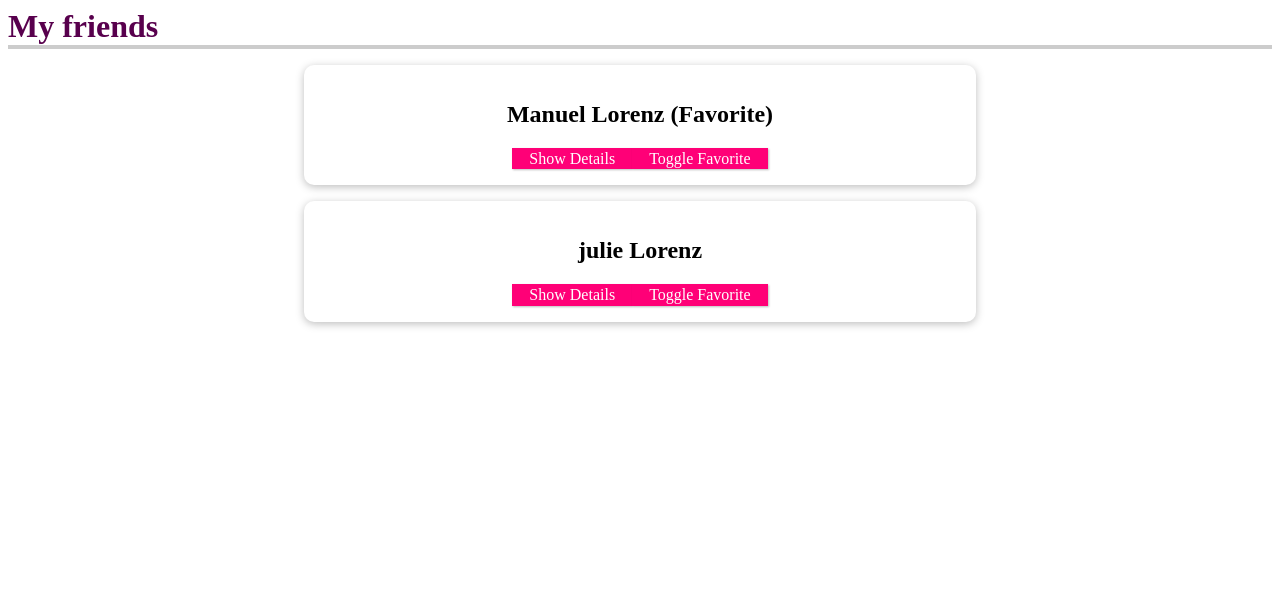
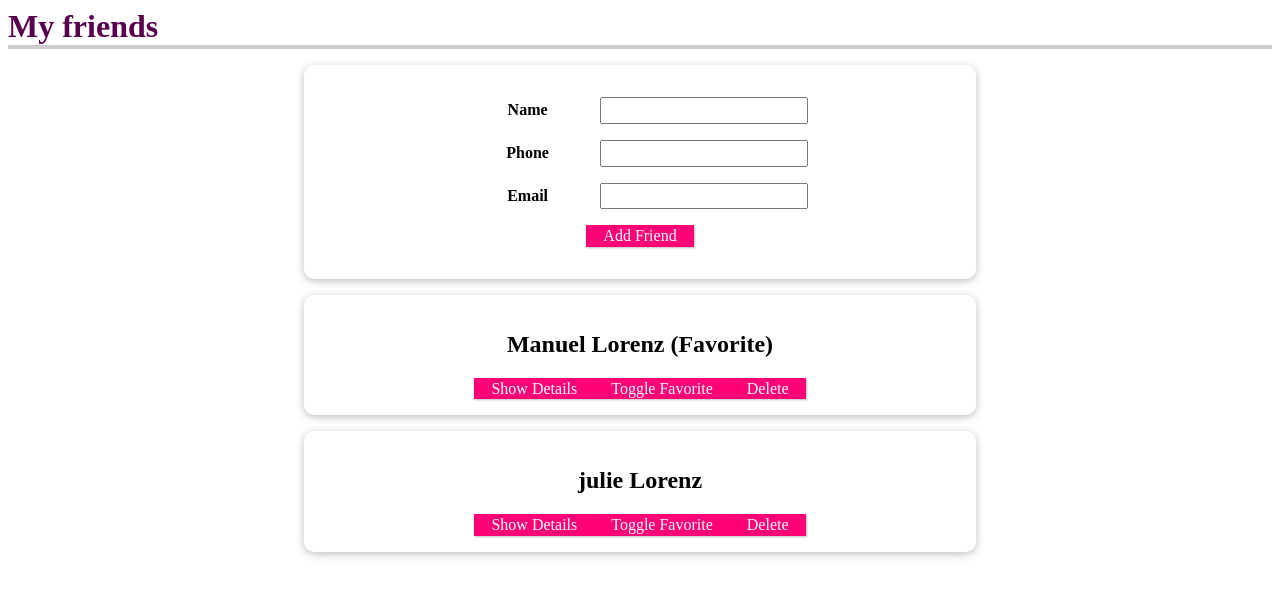
Before and after one commit to delaneymethod/vue-goals-example, a Vue app: page / in a window 1280 px wide. Shown: the top 596 px of the page. Built offline with nearby package versions, Linux system fonts and the light colour scheme.

Commit message:
Adding and deleting data (child to parent)
Signed-off-by: Sean Delaney <hello@delaneymethod.com>

```diff
--- a/src/components/Friends/Friend/Friend.vue
+++ b/src/components/Friends/Friend/Friend.vue
@@ -9,6 +9,7 @@
 			<li><strong>Phone:</strong> {{ phone }}</li>
 			<li><strong>Email:</strong> {{ email }}</li>
 		</ul>
+		<button @click="deleteFriend">Delete</button>
 	</li>
 </template>
 
@@ -30,6 +31,14 @@ export default {
 		}
 	},
 	emits: {
+		'delete-friend': function (id) {
+			if (id) {
+				return true;
+			} else {
+				console.warn('delete-friend id is missing!');
+				return false;
+			}
+		},
 		'toggle-favorite': function (id) {
 			if (id) {
 				return true;
@@ -50,6 +59,9 @@ export default {
 		},
 		toggleFavorite() {
 			this.$emit('toggle-favorite', this.id);
+		},
+		deleteFriend() {
+			this.$emit('delete-friend', this.id);
 		}
 	}
 };
--- a/src/components/Friends/Friends.vue
+++ b/src/components/Friends/Friends.vue
@@ -1,6 +1,7 @@
 <template>
 	<section>
 		<h2>My friends</h2>
+		<NewFriend @add-friend="addFriend" />
 		<ul>
 			<Friend
 				v-for="friend in friends"
@@ -11,6 +12,7 @@
 				:email="friend.email"
 				:is-favorite="friend.isFavorite"
 				@toggle-favorite="toggleFavorite"
+				@delete-friend="deleteFriend"
 			/>
 		</ul>
 	</section>
@@ -18,24 +20,26 @@
 
 <script>
 import Friend from '@/components/Friends/Friend/Friend';
+import NewFriend from '@/components/Friends/NewFriend/NewFriend';
 
 export default {
 	name: 'Friends',
 	components: {
-		Friend
+		Friend,
+		NewFriend
 	},
 	data() {
 		return {
 			friends: [
 				{
-					id: 'manuel',
+					id: Math.random(),
 					name: 'Manuel Lorenz',
 					phone: '01234 5678 991',
 					email: 'manuel@localhost.com',
 					isFavorite: true
 				},
 				{
-					id: 'julie',
+					id: Math.random(),
 					name: 'julie Lorenz',
 					phone: '09876 543 22',
 					email: 'julie@localhost.com',
@@ -49,6 +53,20 @@ export default {
 			const friend = this.friends.find((friend) => friend.id === friendId);
 
 			friend.isFavorite = !friend.isFavorite;
+		},
+		addFriend(name, phone, email) {
+			const friend = {
+				id: Math.random(),
+				name,
+				phone,
+				email,
+				isFavorite: false
+			};
+
+			this.friends.push(friend);
+		},
+		deleteFriend(friendId) {
+			this.friends = this.friends.filter((friend) => friend.id !== friendId);
 		}
 	}
 };
--- /dev/null
+++ b/src/components/Friends/NewFriend/NewFriend.vue
@@ -0,0 +1,83 @@
+<template>
+	<form>
+		<div>
+			<label>Name</label>
+			<input type="text" v-model="name" />
+		</div>
+		<div>
+			<label>Phone</label>
+			<input type="tel" v-model="phone" />
+		</div>
+		<div>
+			<label>Email</label>
+			<input type="email" v-model="email" />
+		</div>
+		<div>
+			<button @click.prevent="addFriend">Add Friend</button>
+		</div>
+	</form>
+</template>
+
+<script>
+export default {
+	name: 'NewFriend',
+	emits: ['add-friend'],
+	data() {
+		return {
+			name: '',
+			phone: '',
+			email: ''
+		};
+	},
+	methods: {
+		addFriend() {
+			this.$emit('add-friend', this.name, this.phone, this.email);
+		}
+	}
+};
+</script>
+
+<style scoped>
+form {
+	box-shadow: 0 2px 8px rgba(0, 0, 0, 0.26);
+	margin: 1rem auto;
+	border-radius: 10px;
+	padding: 1rem;
+	text-align: center;
+	width: 90%;
+	max-width: 40rem;
+}
+
+div {
+	margin: 1rem 0;
+}
+
+label {
+	font-weight: bold;
+	margin-right: 1rem;
+	width: 7rem;
+	display: inline-block;
+}
+
+input {
+	font: inherit;
+	padding: 0.15rem;
+}
+
+button {
+	font: inherit;
+	cursor: pointer;
+	border: 1px solid #ff0077;
+	background-color: #ff0077;
+	color: #ffffff;
+	padding: 0.05rem 1rem;
+	box-shadow: 1px 1px 2px rgba(0, 0, 0, 0.26);
+}
+
+button:hover,
+button:active {
+	background-color: #ec3169;
+	border-color: #ec3169;
+	box-shadow: 1px 1px 4px rgba(0, 0, 0, 0.26);
+}
+</style>
```
